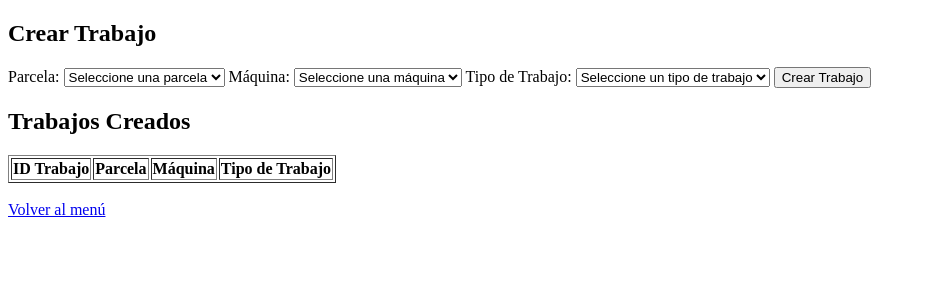
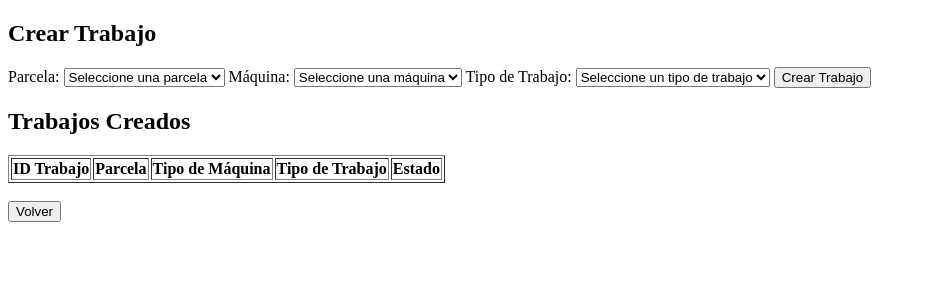
Before and after one commit to SherezadeLc/AgriculturaPHP, a PHP site: page /crear_trabajo.php in a window 1280 px wide. Shown: the top 300 px of the page, without its empty margins (0-926 px from the left). Run offline with PHP 8.4, Linux system fonts and the light colour scheme; the visitor is signed in with stand-in values (Sample User, id 1); tables that the repository leaves empty or names only in its code hold one stand-in row (values such as "Sample post"); lists and menus that the app fills with data are empty.

Commit message:
crear_trabajo terminado de momento

```diff
--- a/crear_trabajo.php
+++ b/crear_trabajo.php
@@ -20,6 +20,13 @@ if ($_SERVER["REQUEST_METHOD"] === "POST" && isset($_POST['crear_trabajo'])) {
     @$id_maquina = $_POST['id_maquina'];
     @$tipo_trabajo = $_POST['tipo_trabajo'];
 
+    // Verificar si la parcela ya tiene un trabajo pendiente
+    $verificarTrabajo = "SELECT id_trabajo FROM trabajo WHERE id_parcela = '$id_parcela' AND estado != 'completado'";
+    $resultadoTrabajo = mysqli_query($conexion, $verificarTrabajo);
+
+    if (mysqli_num_rows($resultadoTrabajo) > 0) {
+        echo "<p>Error: La parcela ya tiene un trabajo pendiente.</p>";
+    } else {
         // Verificar que la parcela pertenece al cliente
         $verificarParcela = "SELECT p.id_parcela
                              FROM parcela p
@@ -29,8 +36,8 @@ if ($_SERVER["REQUEST_METHOD"] === "POST" && isset($_POST['crear_trabajo'])) {
 
         if (mysqli_num_rows($resultadoVerificar) > 0) {
             // Insertar el trabajo
-        $consulta = "INSERT INTO trabajo (id_parcela, id_maquina, tipo_trabajo)
-                     VALUES ('$id_parcela', '$id_maquina', '$tipo_trabajo')";
+            $consulta = "INSERT INTO trabajo (id_parcela, id_maquina, tipo_trabajo, estado)
+                         VALUES ('$id_parcela', '$id_maquina', '$tipo_trabajo', 'pendiente')";
 
             if (mysqli_query($conexion, $consulta)) {
                 echo "<p>Trabajo creado correctamente.</p>";
@@ -41,6 +48,7 @@ if ($_SERVER["REQUEST_METHOD"] === "POST" && isset($_POST['crear_trabajo'])) {
             echo "<p>Error: La parcela seleccionada no pertenece a usted.</p>";
         }
     }
+}
 
 // Obtener parcelas del cliente
 $consultaParcelas = "SELECT p.id_parcela, p.numero_parcela
@@ -49,12 +57,12 @@ $consultaParcelas = "SELECT p.id_parcela, p.numero_parcela
                      WHERE c.dni = '$dni_cliente'";
 $resultadoParcelas = mysqli_query($conexion, $consultaParcelas);
 
-// Obtener máquinas disponibles
-$consultaMaquinas = "SELECT id_maquina, tipo_maquina FROM maquina WHERE estado = 'disponible'";
+// Obtener máquinas disponibles (solo las que están libres)
+$consultaMaquinas = "SELECT id_maquina, tipo_maquina FROM maquina WHERE estado = 'libre'";
 $resultadoMaquinas = mysqli_query($conexion, $consultaMaquinas);
 
 // Obtener trabajos creados por el cliente
-$consultaTrabajos = "SELECT t.id_trabajo, p.numero_parcela, m.tipo_maquina, t.tipo_trabajo
+$consultaTrabajos = "SELECT t.id_trabajo, p.numero_parcela, m.tipo_maquina, t.tipo_trabajo, t.estado
                      FROM trabajo t
                      JOIN parcela p ON t.id_parcela = p.id_parcela
                      JOIN maquina m ON t.id_maquina = m.id_maquina
@@ -77,21 +85,21 @@ $resultadoTrabajos = mysqli_query($conexion, $consultaTrabajos);
             <label for="id_parcela">Parcela:</label>
             <select name="id_parcela" id="id_parcela" required>
                 <option value="">Seleccione una parcela</option>
-            <?php while ($parcela = mysqli_fetch_assoc($resultadoParcelas)): ?>
+                <?php while ($parcela = mysqli_fetch_assoc($resultadoParcelas)) { ?>
                     <option value="<?= $parcela['id_parcela'] ?>">
                         Parcela #<?= $parcela['numero_parcela'] ?>
                     </option>
-            <?php endwhile; ?>
+                <?php } ?>
             </select>
 
             <label for="id_maquina">Máquina:</label>
             <select name="id_maquina" id="id_maquina" required>
                 <option value="">Seleccione una máquina</option>
-            <?php while ($maquina = mysqli_fetch_assoc($resultadoMaquinas)): ?>
+                <?php while ($maquina = mysqli_fetch_assoc($resultadoMaquinas)) { ?>
                     <option value="<?= $maquina['id_maquina'] ?>">
                         <?= $maquina['tipo_maquina'] ?>
                     </option>
-            <?php endwhile; ?>
+                <?php } ?>
             </select>
 
             <label for="tipo_trabajo">Tipo de Trabajo:</label>
@@ -116,24 +124,28 @@ $resultadoTrabajos = mysqli_query($conexion, $consultaTrabajos);
                 <tr>
                     <th>ID Trabajo</th>
                     <th>Parcela</th>
-                <th>Máquina</th>
+                    <th>Tipo de Máquina</th>
                     <th>Tipo de Trabajo</th>
+                    <th>Estado</th>
                 </tr>
             </thead>
             <tbody>
-            <?php while ($trabajo = mysqli_fetch_assoc($resultadoTrabajos)): ?>
+                <?php while ($trabajo = mysqli_fetch_assoc($resultadoTrabajos)) { ?>
                     <tr>
                         <td><?= $trabajo['id_trabajo'] ?></td>
                         <td>Parcela #<?= $trabajo['numero_parcela'] ?></td>
                         <td><?= $trabajo['tipo_maquina'] ?></td>
                         <td><?= $trabajo['tipo_trabajo'] ?></td>
+                        <td><?= $trabajo['estado'] ?></td>
                     </tr>
-            <?php endwhile; ?>
+                <?php } ?>
             </tbody>
         </table>
 
         <br>
-    <a href="menu.php">Volver al menú</a>
+        <form action="menu.php" method="POST">
+            <input type="submit" name="volver" value="Volver"><br>
+        </form>
     </body>
 </html>
 
```
Lines whose indentation alone changed are shown as unchanged.
